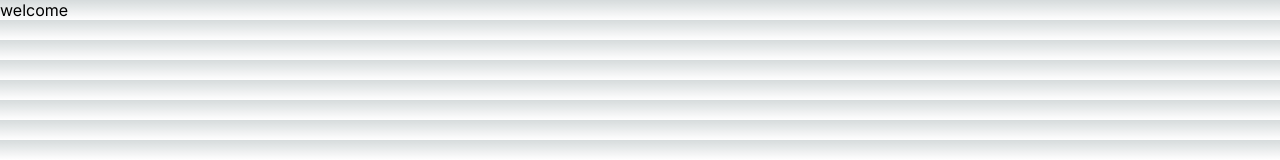
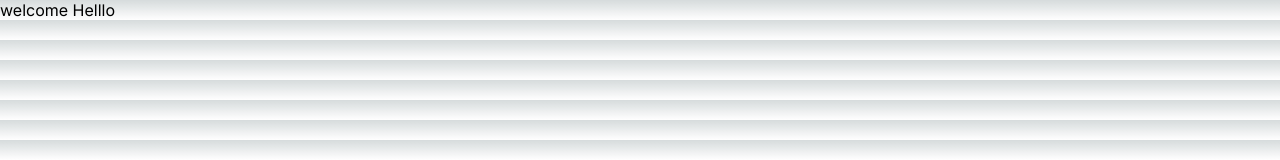
Before and after one commit to mayanktamrkar/coaching-assists, a Next.js app: page / in a window 1280 px wide. Shown: the top 160 px of the page. Built offline with nearby package versions, Linux system fonts and the light colour scheme.

Commit message:
new add commit

```diff
--- a/src/app/page.tsx
+++ b/src/app/page.tsx
@@ -2,5 +2,5 @@ import Image from 'next/image'
 import styles from './page.module.css'
 
 export default function Home() {
-  return <div>welcome</div>;
+  return <div>welcome Helllo</div>;
 }
```
